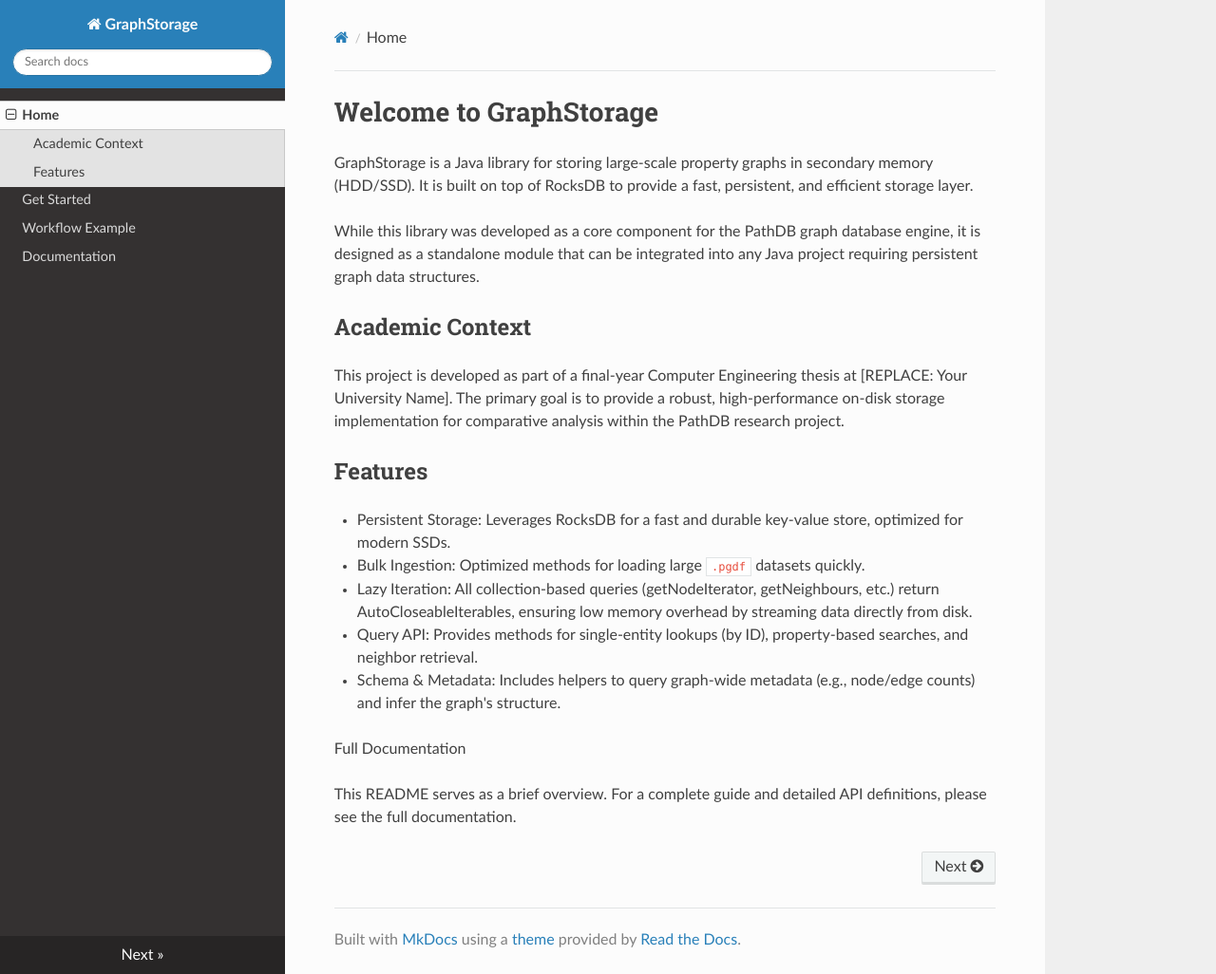
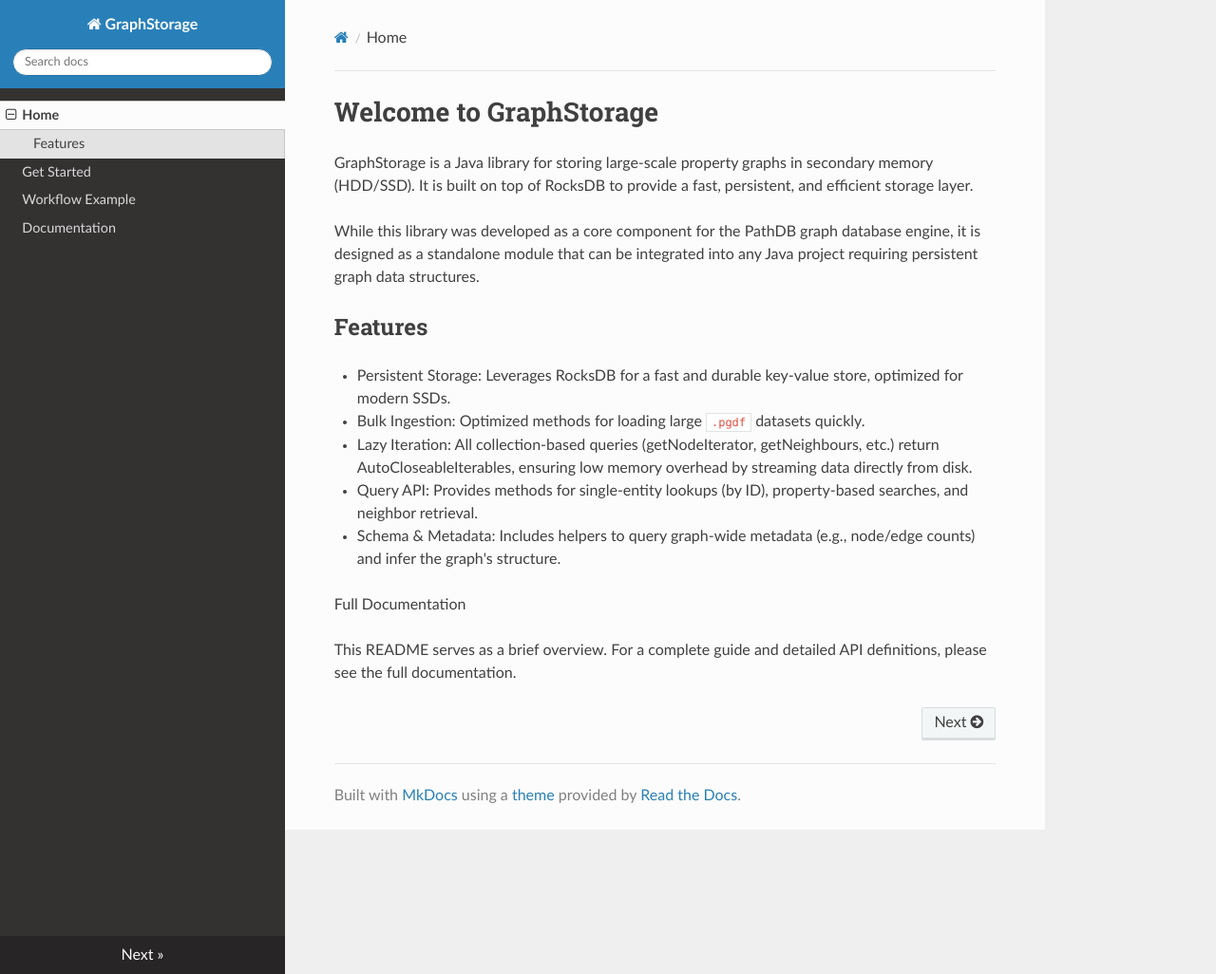
Before and after one commit to urzuaf/graph-storage-docs, an MkDocs documentation site: the page built from docs/index.md, in a window 1280 px wide and 1026 px high. Shown: the whole window at 95% size. Built offline with MkDocs 1.6.1, drawn with Linux system fonts in a browser that asks for light colours; nearby versions of some CDN libraries.

```diff
--- a/docs/index.md
+++ b/docs/index.md
@@ -4,9 +4,6 @@ GraphStorage is a Java library for storing large-scale property graphs in second
 
 While this library was developed as a core component for the PathDB graph database engine, it is designed as a standalone module that can be integrated into any Java project requiring persistent graph data structures.
 
-## Academic Context
-
-This project is developed as part of a final-year Computer Engineering thesis at [REPLACE: Your University Name]. The primary goal is to provide a robust, high-performance on-disk storage implementation for comparative analysis within the PathDB research project.
 
 ## Features
 
```
Also changed, not shown: README.md (+0 -3 lines).
